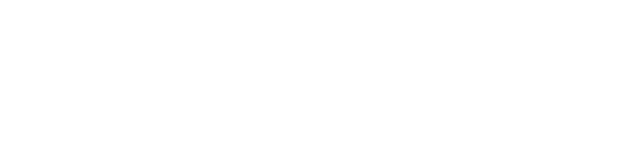
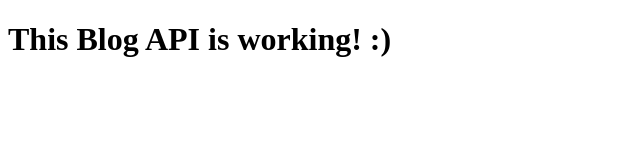
Before and after one commit to maripal/blog-api, a website: page index.html in a window 1280 px wide. Shown: the whole page, without its empty margins (0-640 px from the left). Drawn offline with Linux system fonts and the light colour scheme.

Commit message:
added a header

```diff
--- a/index.html
+++ b/index.html
@@ -5,6 +5,6 @@
     </head>
 
     <body>
-
+        <header><h1>This Blog API is working! :)</h1></header>
     </body>
 </html>
```
